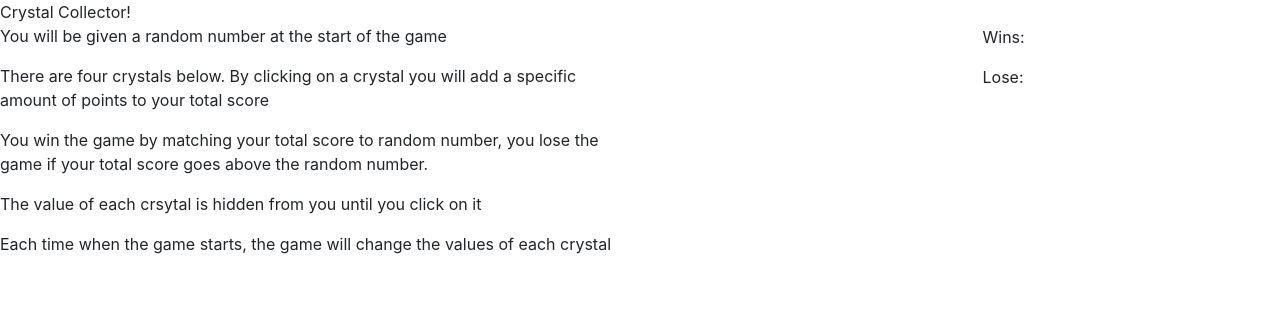
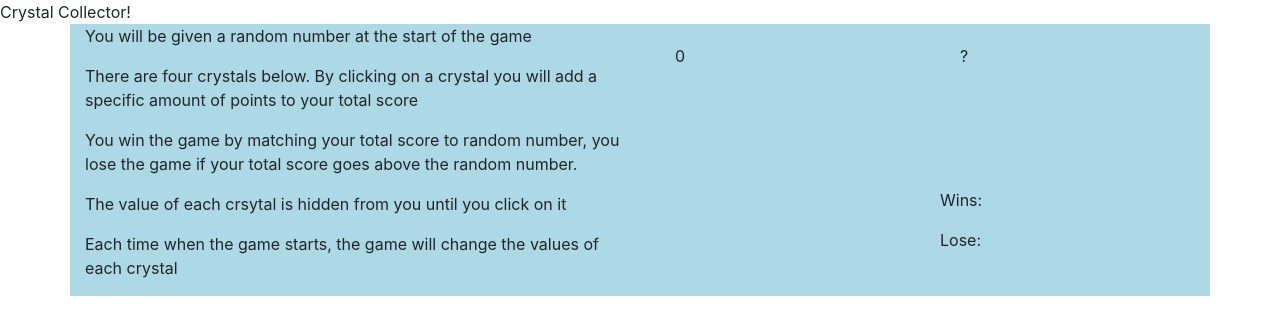
Before and after one commit to tintdang/crystal-collector, a plain HTML site: page index.html in a window 1280 px wide. Drawn offline with nearby package versions, Linux system fonts and the light colour scheme.

Commit message:
added crystal photos to asset folder

```diff
--- a/assets/css/style.css
+++ b/assets/css/style.css
@@ -0,0 +1,9 @@
+.col-md-6 {
+    background: lightblue;
+}
+
+#total-score,
+#target-score {
+    padding: 20px;
+    padding-bottom: 120px;
+}
--- a/index.html
+++ b/index.html
@@ -11,19 +11,23 @@
     <!--Link to bootstrap-->
     <link rel="stylesheet" href="assets/css/style.css">
     <!--CSS Link-->
+    <script src="https://code.jquery.com/jquery-3.3.1.min.js" integrity="sha256-FgpCb/KJQlLNfOu91ta32o/NMZxltwRo8QtmkMRdAu8="
+        crossorigin="anonymous"></script>
+    <!--jQuery link-->
     <title>Crystal Collector</title>
 </head>
 
 <body>
     <header>Crystal Collector!</header>
-    <section class="row">
+    <section class="container">
+        <div class="row">
             <div class="col-md-6" id="instructions">
                 <p>You will be given a random number at the start of the game</p>
-            <p>There are four crystals below. By clicking on a crystal you will add a specific amount of points to your total
-                score
+                <p>There are four crystals below. By clicking on a crystal you will add a specific amount of points to your
+                    total score
                 </p>
-            <p>You win the game by matching your total score to random number, you lose the game if your total score goes above
-                the random number.</p>
+                <p>You win the game by matching your total score to random number, you lose the game if your total score goes
+                    above the random number.</p>
                 <p>The value of each crsytal is hidden from you until you click on it</p>
                 <p>Each time when the game starts, the game will change the values of each crystal</p>
             </div>
@@ -32,10 +36,10 @@
                 <div class="row">
 
                     <div class="col-md-6">
-                    <div id="target-score"></div>
+                        <div id="total-score">0</div>
                     </div>
                     <div class="col-md-6">
-                    <div id="total-score"></div>
+                        <div id="target-score">?</div>
                     </div>
                 </div>
 
@@ -53,9 +57,11 @@
                 </div>
 
             </div>
-
+        </div>
     </section>
 
+    <script type="text/javascript" src="assets/javascript/game.js"></script>
+    <!--Javascript link here-->
 </body>
 
 </html>
```
Also changed, not shown: assets/images/517597267-612x612.jpg (added), assets/images/51snWRfynML._SL500_.jpg (added), assets/images/MAGICALCRYSTALS-3.jpg (added), assets/images/l_crystal_yellow_.jpg (added). Lines whose indentation alone changed are shown as unchanged.
